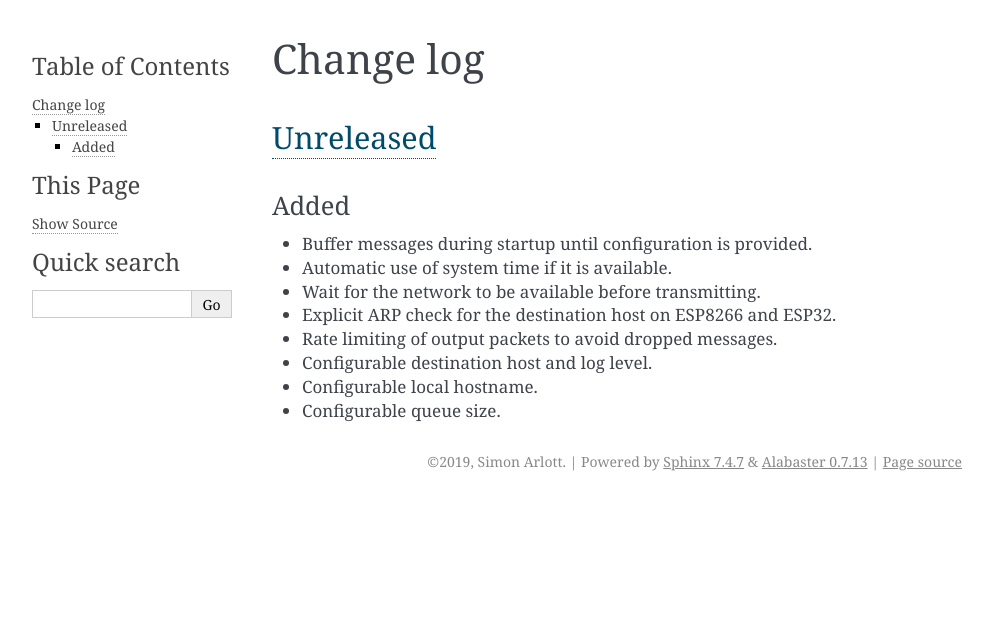
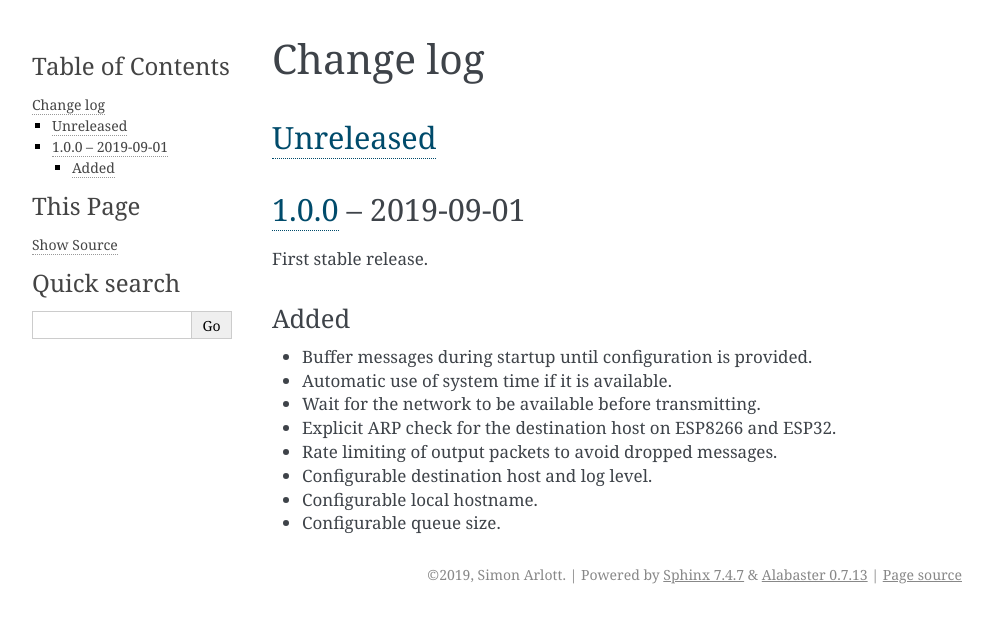
Before and after one commit to nomis/mcu-uuid-syslog, a Sphinx documentation site: the page built from docs/changelog.rst, in a window 1280 px wide. Shown: the top 623 px of the page, without its empty margins (148-1141 px from the left). Built offline with Sphinx 7.4.7, drawn with Linux system fonts in a browser that asks for light colours.

Commit message:
Version 1.0.0

```diff
--- a/docs/changelog.rst
+++ b/docs/changelog.rst
@@ -3,6 +3,11 @@ Change log
 
 Unreleased_
 -----------
+
+1.0.0_ |--| 2019-09-01
+----------------------
+
+First stable release.
 
 Added
 ~~~~~
```
Also changed, not shown: 1 other file.
